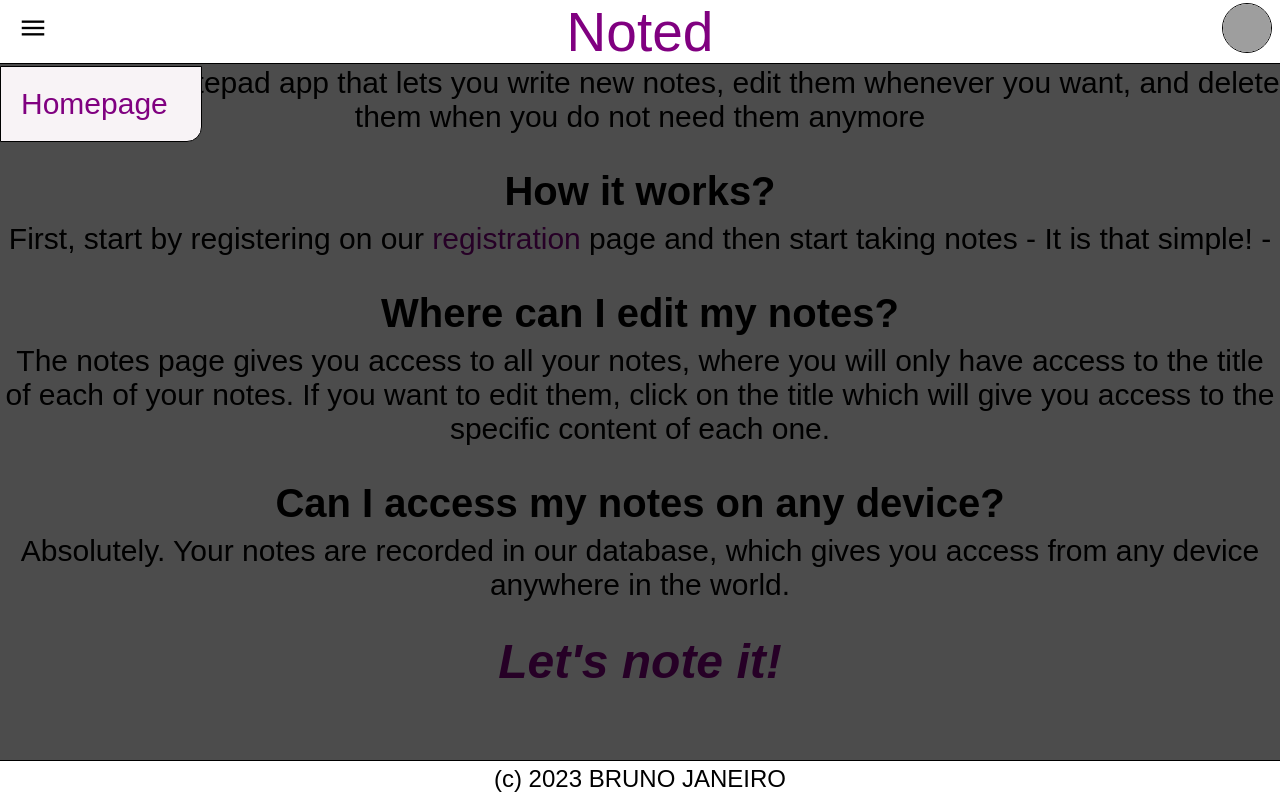
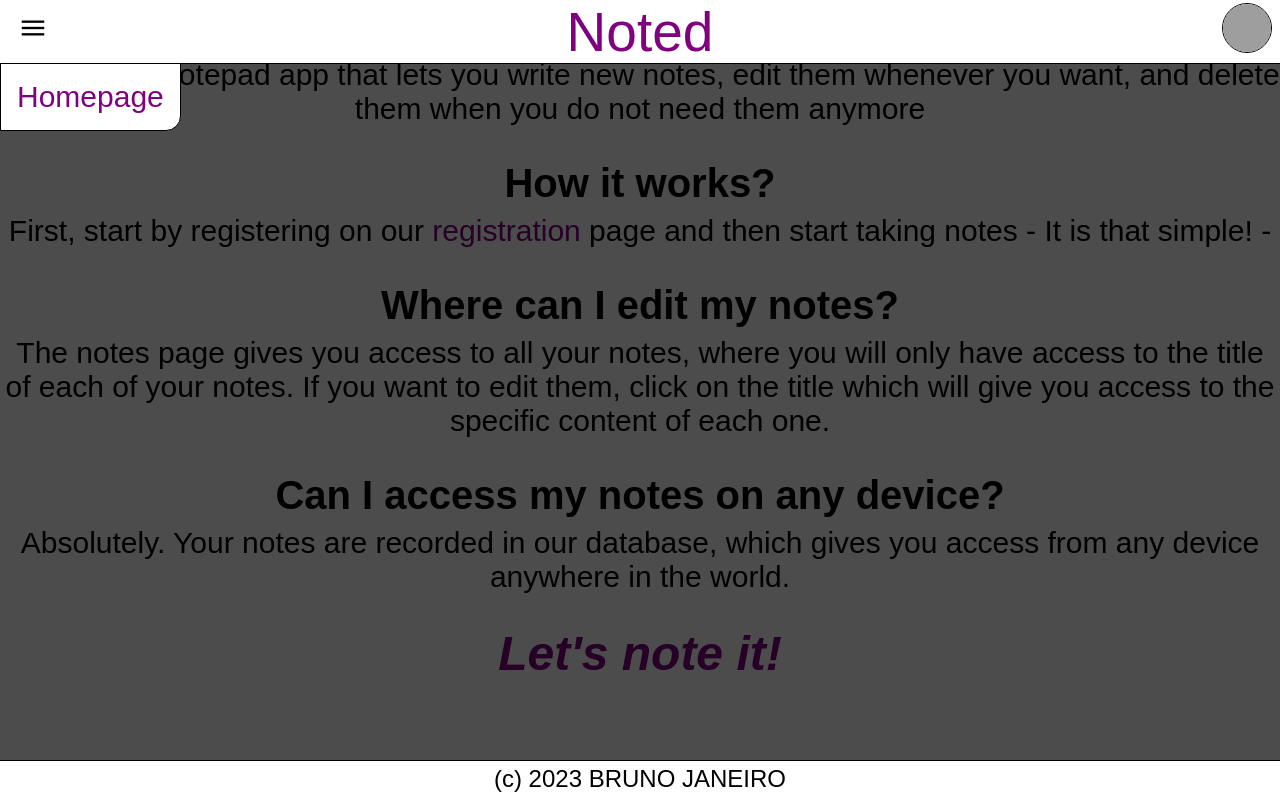
Before and after one commit to bjaneiro90/appDeNotas, a React (Vite) app: page / in a window 1280 px wide. Both pictures are taken after a click on the button "menu". Built offline with nearby package versions, Linux system fonts and the light colour scheme; grey boxes are pictures that could not be loaded; a web font is replaced by a local one.

Commit message:
menus corrigidos

```diff
--- a/src/components/link-menu.jsx
+++ b/src/components/link-menu.jsx
@@ -20,21 +20,21 @@ export function LinkMenu() {
 
         </div>
         <nav style={{
-            backgroundColor: "white"
+             position: "absolute",
+             left: "0",
+             padding: "1rem",
+             top: "63px",
+             border:  "1px solid black",
+             backgroundColor: "white",
+             borderBottomRightRadius: "15px"
         }}>
         <ul style ={{
-            position: "absolute",
             display: "flex",
             flexDirection: "column",
             listStyleType: "none",
-            padding: "20px",
-            paddingRight: "33px",
-            top: "66px",
-            border:  "1px solid black",
-            justifyContent: "space-evenly",
-            backgroundColor: "#f8f3f6",
-            borderBottomRightRadius: "15px",
-            alignItems:"center"
+            justifyContent: "space-between",
+            alignItems: "center",
+            backgroundColor: "white"
         }}>
             <li><Link to="/notes">My Notes</Link></li>
             <li><Link to="/">Homepage</Link></li>
@@ -56,21 +56,21 @@ export function LinkMenu() {
 
         </div>
         <nav style={{
-            backgroundColor: "white"
+            position: "absolute",
+            left: "0",
+            padding: "1rem",
+            top: "63px",
+            border:  "1px solid black",
+            backgroundColor: "white",
+            borderBottomRightRadius: "15px"
         }}>
         <ul style ={{
-            position: "absolute",
-            display: "flex",
-            flexDirection: "column",
-            listStyleType: "none",
-            padding: "20px",
-            paddingRight: "33px",
-            top: "66px",
-            border:  "1px solid black",
-            justifyContent: "space-evenly",
-            backgroundColor: "#f8f3f6",
-            borderBottomRightRadius: "15px",
-            alignItems:"center"
+           display: "flex",
+           flexDirection: "column",
+           listStyleType: "none",
+           justifyContent: "space-between",
+           alignItems: "center",
+           backgroundColor: "white"
         }}>
             <li><Link to="/">Homepage</Link></li>
 
--- a/src/components/profile-menu.jsx
+++ b/src/components/profile-menu.jsx
@@ -21,7 +21,7 @@ export function ProfileMenu() {
         <nav style ={{
             position: "absolute",
             right: "0",
-            top: "66px",
+            top: "63px",
             border:  "1px solid black",
             borderBottomLeftRadius: "15px"
         }}>
@@ -29,9 +29,10 @@ export function ProfileMenu() {
             display: "flex",
             flexDirection: "column",
             listStyleType: "none",
-            justifyContent: "space-evenly",
-            backgroundColor: "#f8f3f6",
-            padding: "0px 0px 4px 4px",
+            justifyContent: "space-around",
+            gap:"0.5rem",
+            backgroundColor: "white",
+            padding: "0.5rem",
             alignItems: "center",
             borderBottomLeftRadius: "15px"
 
@@ -62,15 +63,16 @@ export function ProfileMenu() {
                 backgroundColor: "rgba(0,0,0,0.7)",
                 width: "100%",
                 top: "4rem",
-                bottom: "0"
+                bottom: "0",
+                height: "calc(100vh - 6.5rem)",
             }}
         >
         </div>
         <nav style ={{
             position: "absolute",
             right: "0",
-            padding: "30px",
-            top: "66px",
+            padding: "1rem",
+            top: "63px",
             border:  "1px solid black",
             backgroundColor: "#f8f3f6",
             borderBottomLeftRadius: "15px"
```
